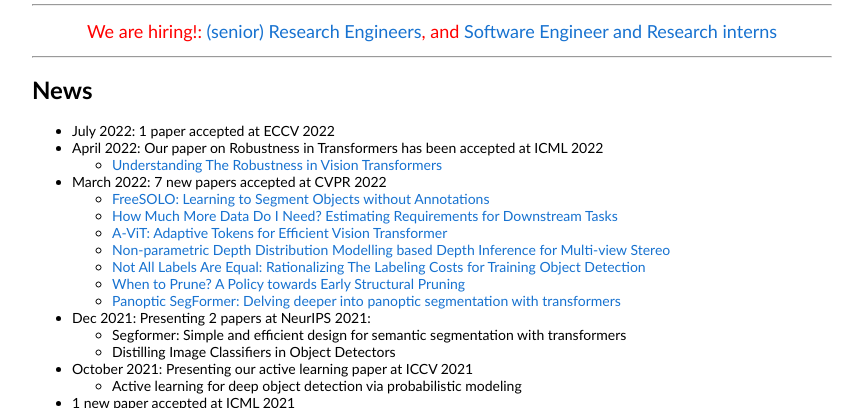
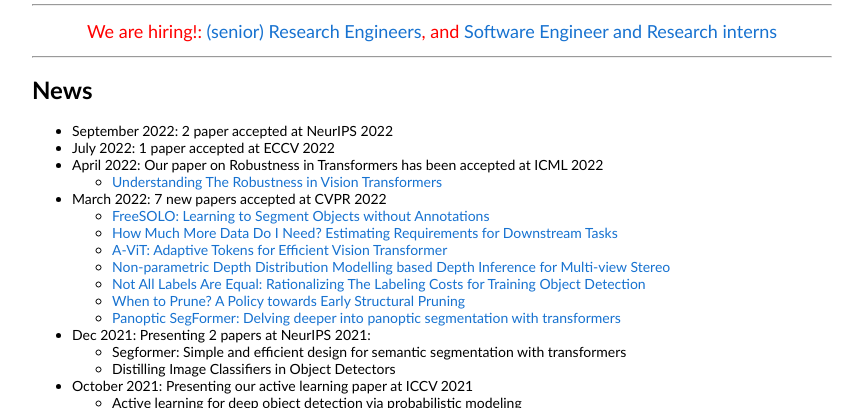
Before and after one commit to alvarezlopezjosem/alvarezlopezjosem.github.io, a plain HTML site: page index.html in a window 1280 px wide. Shown: the part 389-797 px from the top of the page, without its empty margins (208-1071 px from the left). Drawn offline with Linux system fonts and the light colour scheme.

Commit message:
Update index.html
NeurIPS

```diff
--- a/index.html
+++ b/index.html
@@ -58,6 +58,7 @@
 			<div>
 				<h2><font size="+2">News</font> </h2>
 				<ul>
+					<li>September 2022: 2 paper accepted at NeurIPS 2022 </li>
 					<li>July 2022: 1 paper accepted at ECCV 2022 </li>
 					<li>April 2022: Our paper on Robustness in Transformers has been accepted at ICML 2022</li>
 					<ul><li><a href="https://arxiv.org/pdf/2204.12451.pdf" target="_blank">Understanding The Robustness in Vision Transformers</a></li>
```
